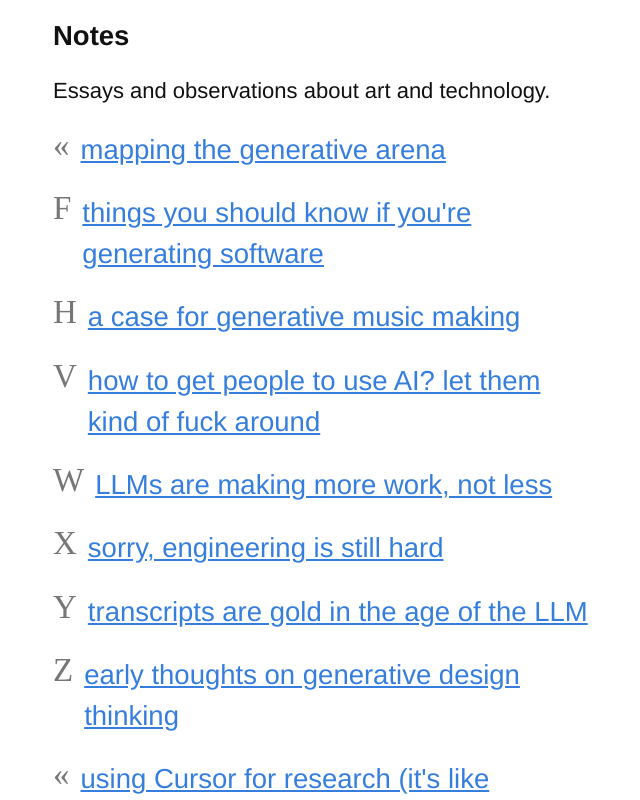
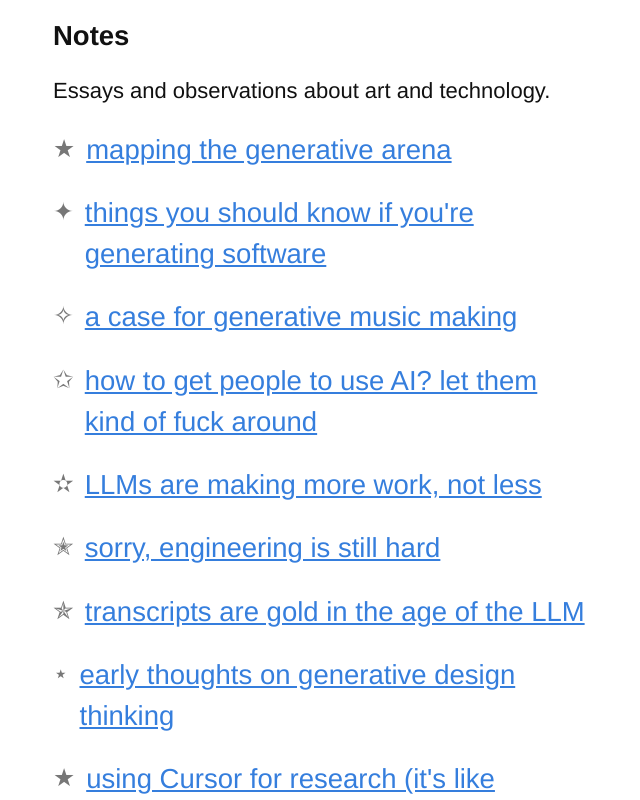
Before and after one commit to luismqueral/studio-queral, a React (Vite) app: page / in a window 1280 px wide. Shown: the part 1280-2080 px from the top of the page, without its empty margins (319-959 px from the left). Built offline with nearby package versions, Linux system fonts and the light colour scheme.

Commit message:
Switch to Unicode stars, no religious symbols

```diff
--- a/src/components/HomePage.jsx
+++ b/src/components/HomePage.jsx
@@ -62,14 +62,14 @@ function HomePage() {
           <p className="f5 mb3 near-black lh-copy">Essays and observations about art and technology.</p>
           <ul className="list pl0 mt2 mb0">
             {blogPosts.map((post, index) => {
-              // Wingdings star characters
-              const wingdingsStars = ['«', 'F', 'H', 'V', 'W', 'X', 'Y', 'Z']
-              const star = wingdingsStars[index % wingdingsStars.length]
+              // Unicode star characters (no religious symbols)
+              const stars = ['★', '✦', '✧', '✩', '✫', '✭', '✯', '⋆']
+              const star = stars[index % stars.length]
               return (
                 <li key={post.slug} className="mb3 f4 near-black lh-copy flex items-start">
                   <span
                     className="mr2 gray"
-                    style={{ fontFamily: 'Wingdings', fontSize: '1.2em', lineHeight: 1 }}
+                    style={{ fontSize: '0.9em', lineHeight: 1.6 }}
                   >
                     {star}
                   </span>
```
Also changed, not shown: .specstory/history/2026-01-29_04-32Z-local-environment-setup.md.
